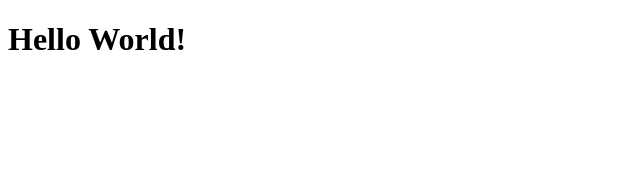
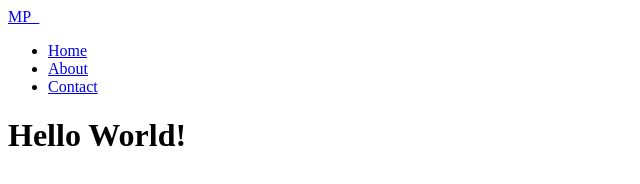
Before and after one commit to mp-web3/website, a plain HTML site: page index.html in a window 1280 px wide. Shown: the whole page, without its empty margins (0-640 px from the left). Drawn offline with Linux system fonts and the light colour scheme.

Commit message:
nav menu

```diff
--- a/index.html
+++ b/index.html
@@ -8,6 +8,28 @@
     <title>Document</title>
 </head>
 <body>
+    <nav class="navbar"></nav>
+        <a href="#" class="nav-branding">MP_</a>
+
+        <ul class="nav-menu">
+            <li class="nav-item">
+                <a href="#" class="nav-link">Home</a>
+            </li>
+            <li class="nav-item">
+                <a href="#" class="nav-link">About</a>
+            </li>
+            <li class="nav-item">
+                <a href="#" class="nav-link">Contact</a>
+            </li>
+        </ul>
+
+        <div class="hamburger">
+            <span class="bar"></span>
+            <span class="bar"></span>
+            <span class="bar"></span>
+        </div>
+
+
 
     <h1>Hello World!</h1>
 
```
